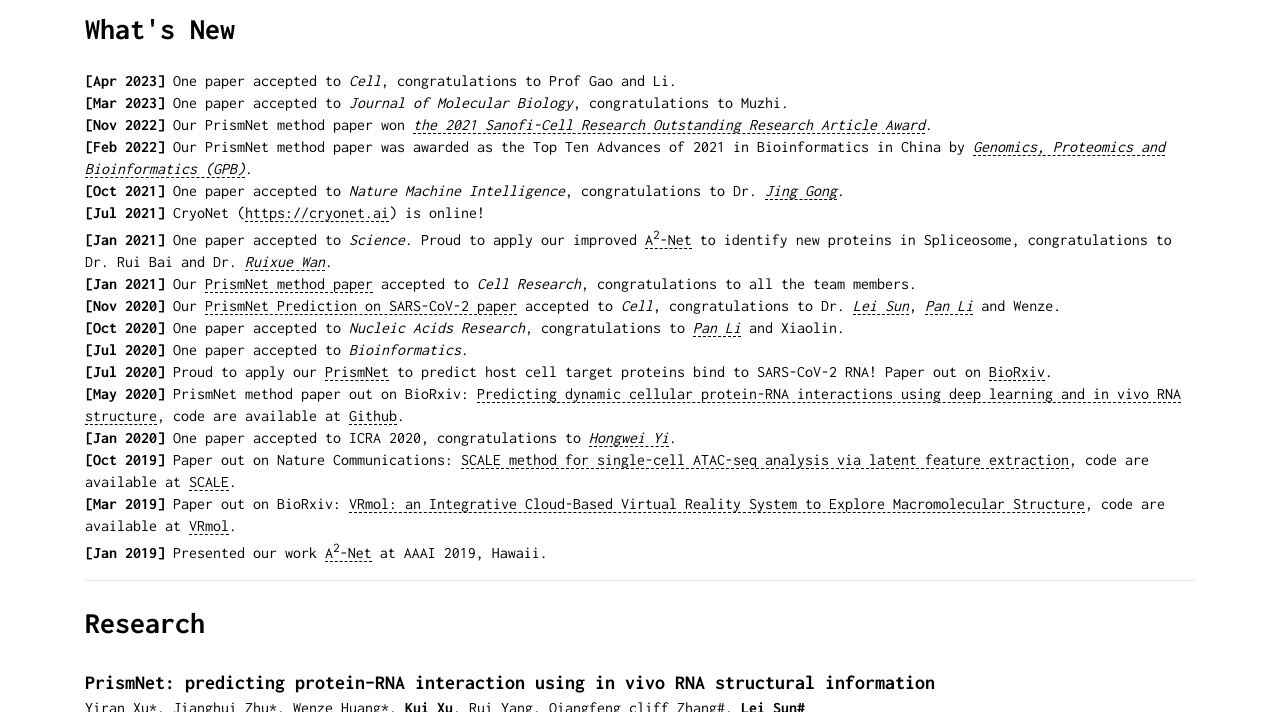
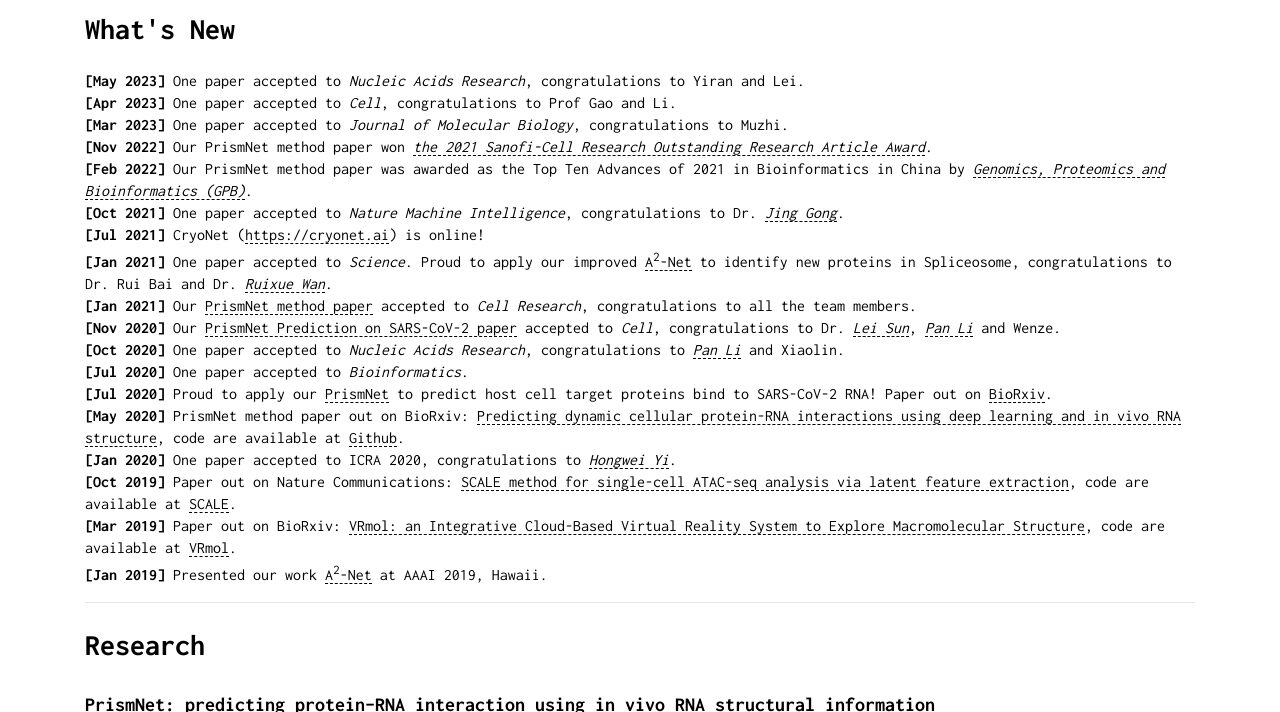
Before and after one commit to kuixu/kuixu.github.io, a Jekyll site: the page index.html, which Jekyll copies as it is, in a window 1280 px wide and 900 px high, scrolled down 372 px, cut to the strip 188-900 px from the top of the window. Built offline with Jekyll 4.4.1, drawn with Linux system fonts in a browser that asks for light colours; comment, search, counter and statistics services are not loaded.

```diff
--- a/index.html
+++ b/index.html
@@ -183,6 +183,7 @@
             <h2>What's New</h2>
 
             <p>
+                <strong>[May 2023]</strong> One paper accepted to <i>Nucleic Acids Research</i>, congratulations to Yiran and Lei.<br />
                 <strong>[Apr 2023]</strong> One paper accepted to <i>Cell</i>, congratulations to Prof Gao and Li.<br />
                 <strong>[Mar 2023]</strong> One paper accepted to <i>Journal of Molecular Biology</i>, congratulations to Muzhi.<br />
                 <strong>[Nov 2022]</strong> Our PrismNet method paper won <i><a
```
